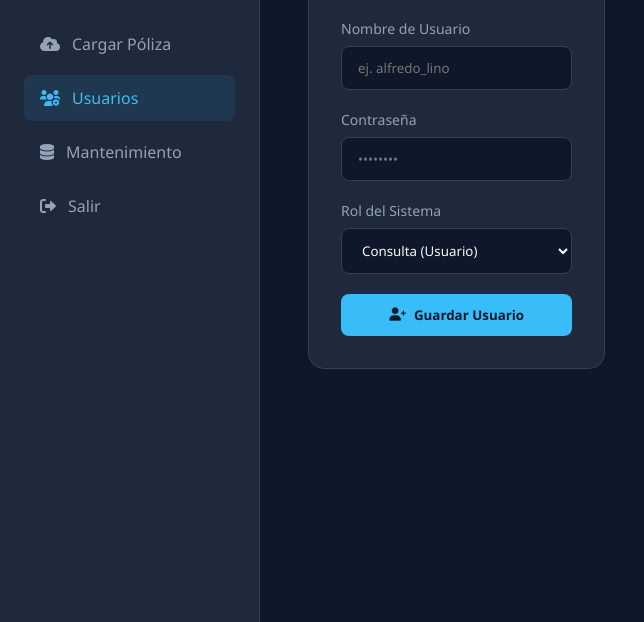
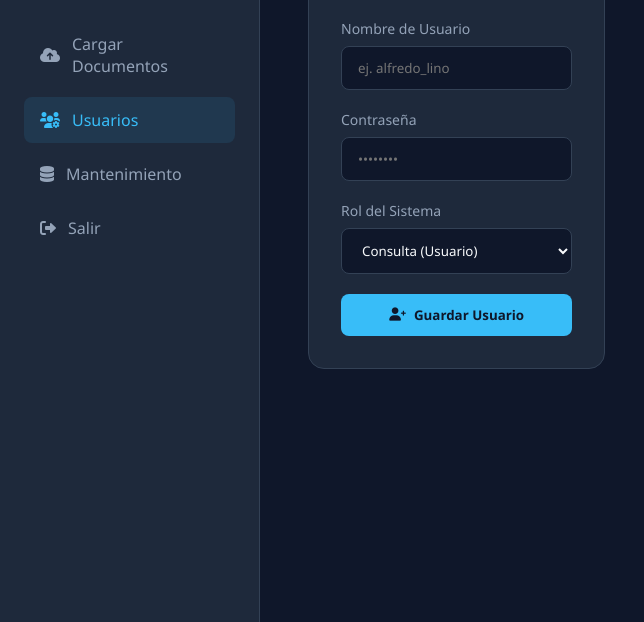
Before and after one commit to pasarinyasociados/Gestion-de-Caratulas, a FastAPI app: page /usuarios_pantalla in a window 1280 px wide. Shown: the part 178-800 px from the top of the page, without its empty margins (0-644 px from the left). Run offline with FastAPI, Linux system fonts and the light colour scheme; the visitor is signed in with stand-in values (Sample User, id 1); data that the repository does not hold is empty.

Commit message:
Update usuarios.html

```diff
--- a/app/templates/usuarios.html
+++ b/app/templates/usuarios.html
@@ -66,7 +66,7 @@
         </div>
         <ul class="menu">
             <li class="menu-item"><a href="/panel"><i class="fa-solid fa-magnifying-glass"></i> Consultar</a></li>
-            <li class="menu-item"><a href="/subir_pantalla"><i class="fa-solid fa-cloud-arrow-up"></i> Cargar Póliza</a></li>
+            <li class="menu-item"><a href="/subir_pantalla"><i class="fa-solid fa-cloud-arrow-up"></i> Cargar Documentos</a></li>
             {% if rol == 'admin' %}
                 <li class="menu-item active"><a href="/usuarios_pantalla"><i class="fa-solid fa-users-gear"></i> Usuarios</a></li>
                 <li class="menu-item"><a href="/mantenimiento_pantalla"><i class="fa-solid fa-database"></i> Mantenimiento</a></li>
```
